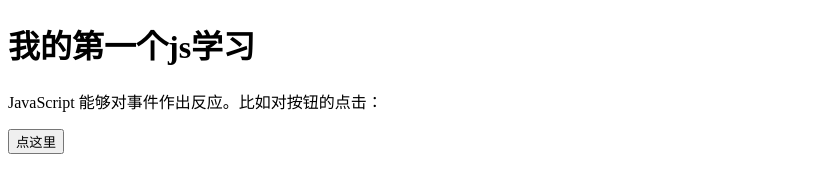
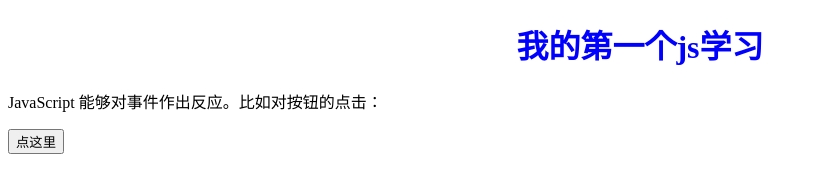
Before and after one commit to Alphaclz111/Alphaclz111.github.io, a plain HTML site: page index.html in a window 1280 px wide. Shown: the whole page, without its empty margins (0-817 px from the left). Drawn offline with Linux system fonts and the light colour scheme.

Commit message:
Update index.html

```diff
--- a/index.html
+++ b/index.html
@@ -4,9 +4,18 @@
         <meta charset="UTF-8">
         <title>菜鸟学习</title>
     </head>
+
     <body>
         <h1>我的第一个js学习</h1>
         <p>JavaScript 能够对事件作出反应。比如对按钮的点击：</p>
         <button type="button" onclick="alert("welcome")>点这里</button>
+
                                                       </body>
+<style>
+h1
+{
+	color:blue;
+	text-align:center;
+}
+</style>
                                                       </html>
```
